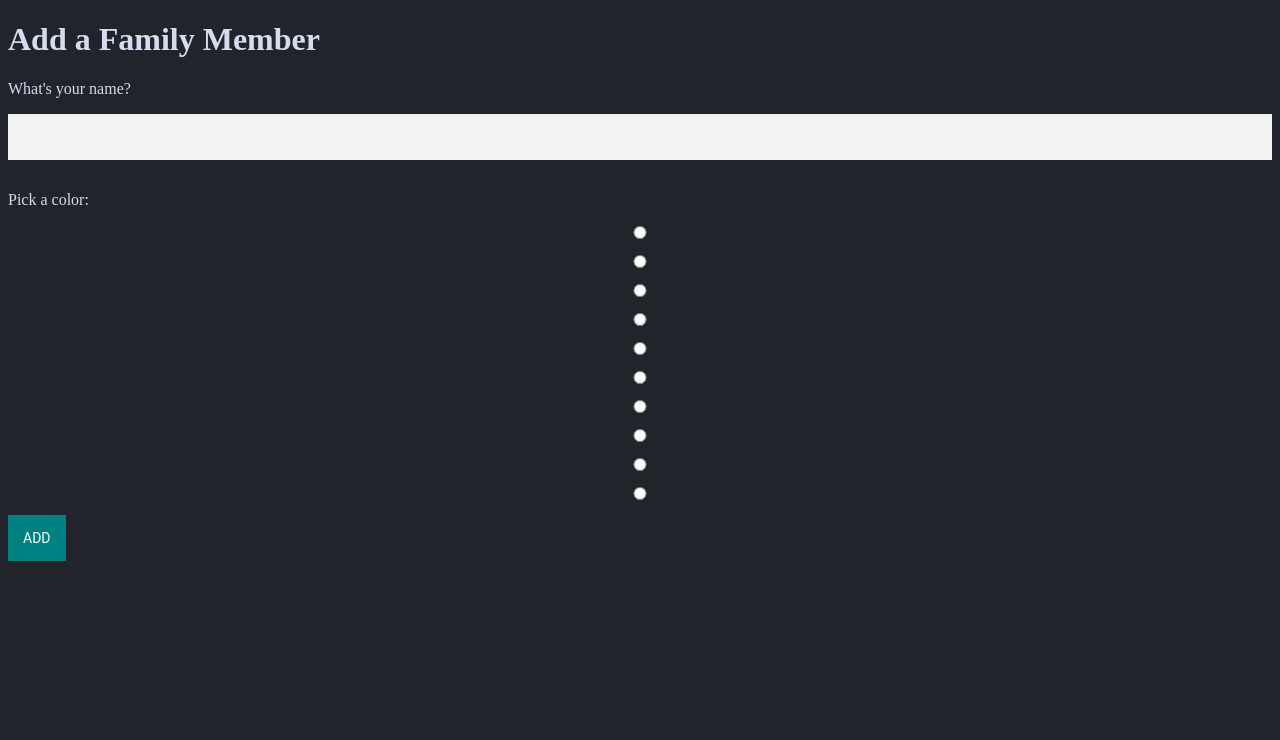
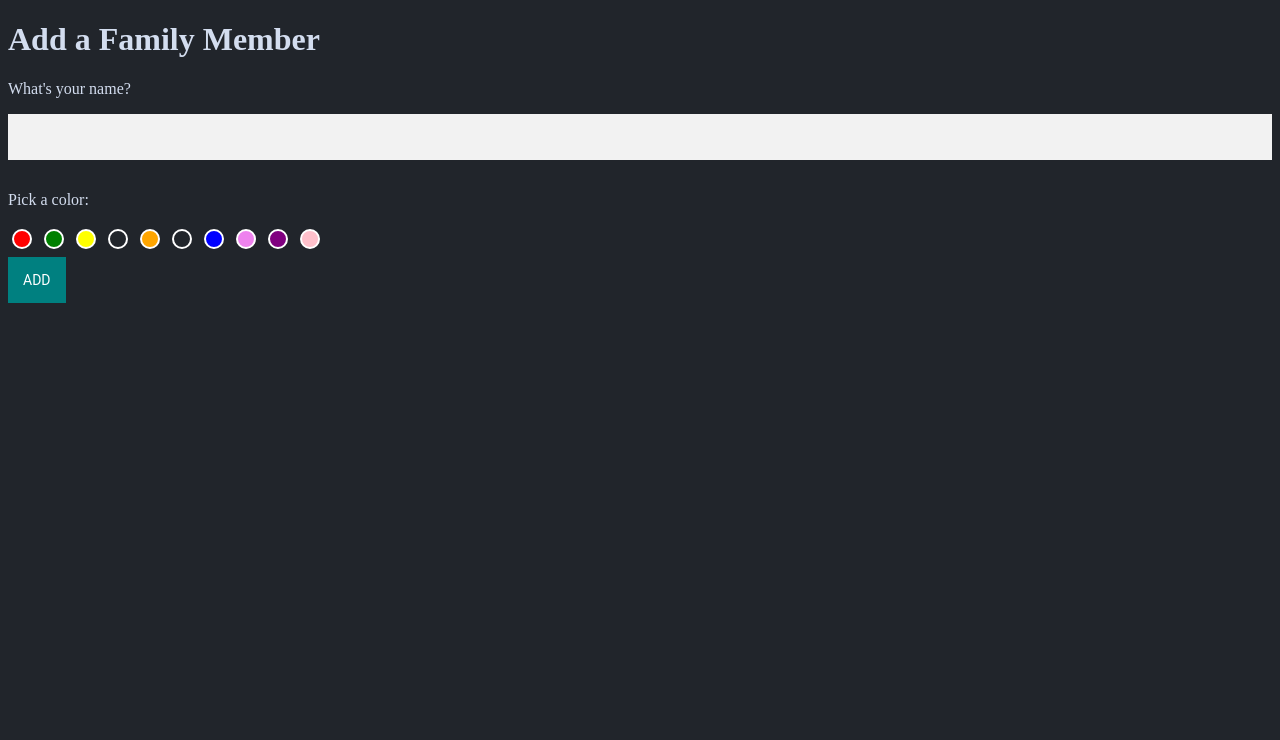
Before and after one commit to xilverbackman/Travel-Tracker, a Node project: template views/addMember.ejs in a window 1280 px wide. Shown: the top 740 px of the page. Run offline with Node 20 templates, Linux system fonts and the light colour scheme; the template is opened without the code that fills it, so the values that code supplies are empty.

Commit message:
Added colours for addFamily func, added deleteUser func

```diff
--- a/package.json
+++ b/package.json
@@ -15,6 +15,7 @@
     "dotenv": "^17.2.3",
     "ejs": "^3.1.9",
     "express": "^4.18.2",
+    "method-override": "^3.0.0",
     "path": "^0.12.7",
     "pg": "^8.11.3"
   }
--- a/porjectNotes.txt
+++ b/porjectNotes.txt
@@ -1,3 +1,3 @@
 (1) Don't give users access to hidden fields for security purposes (e.g. URL query string "http://...?username=${username}")
 
-(2) index.js is the "main branch" while any other added routes using Express Router are "side branches". These side branches need to be mounted onto the main branch(the file with app.listen(port, () => { ... });
+(2) index.js is the "main branch" while any other added routes using Express Router are "side branches". These side branches need to be mounted onto the main branch(the file with app.listen(port, () => { ... }));
--- a/public/styles/main.css
+++ b/public/styles/main.css
@@ -83,8 +83,6 @@ button {
   text-transform: uppercase;
   outline: 0;
   background: teal;
-  /* float: right;
-  margin-bottom: -100px; */
   border: 0;
   padding: 15px;
   color: #ffffff;
@@ -92,6 +90,34 @@ button {
   -webkit-transition: all 0.3 ease;
   transition: all 0.3 ease;
   cursor: pointer;
+}
+
+button.input.red {
+  background-color: red;
+}
+button.input.orange {
+  background-color: orange;
+}
+button.input.yellow {
+  background-color: yellow;
+}
+button.input.green {
+  background-color: green;
+}
+button.input.blue {
+  background-color: blue;
+}
+button.input.violet {
+  background-color: violet;
+}
+button.input.purple {
+  background-color: purple;
+}
+button.input.pink {
+  background-color: pink;
+}
+button.input.olive {
+  background-color: olive;
 }
 
 .total-count {
@@ -117,7 +143,7 @@ button {
 }
 
 .user-tabs form input[type="submit"] {
-  margin: 0;            /* remove the bottom gap */
-  width: auto;          /* optional: keeps button size to content */
-  display: inline-block;/* or block; either is fine */
+  margin: 0; /* remove the bottom gap */
+  width: auto; /* optional: keeps button size to content */
+  display: inline-block; /* or block; either is fine */
 }
--- /dev/null
+++ b/public/styles/new.css
@@ -0,0 +1,39 @@
+/* 1. Hide the native radios and kill their hitbox */
+form[action="/members/new"] input[type="radio"][name="color"] {
+  position: absolute;
+  opacity: 0;
+  width: 0;
+  height: 0;
+  pointer-events: none; /* mouse can't click the invisible box */
+}
+
+/* 2. Make labels only wrap the little circle */
+form[action="/members/new"] label {
+  display: inline-block;
+}
+
+/* 3. Visible coloured dots (the thing you actually see & click) */
+form[action="/members/new"] label span {
+  display: inline-block;
+  width: 20px;
+  height: 20px;
+  border-radius: 50%;
+  border: 2px solid #fff;
+  margin: 4px;
+  cursor: pointer;
+}
+
+/* 4. Per-colour backgrounds */
+form[action="/members/new"] span.red    { background-color: red; }
+form[action="/members/new"] span.orange { background-color: orange; }
+form[action="/members/new"] span.yellow { background-color: yellow; }
+form[action="/members/new"] span.green  { background-color: green; }
+form[action="/members/new"] span.blue   { background-color: blue; }
+form[action="/members/new"] span.violet { background-color: violet; }
+form[action="/members/new"] span.purple { background-color: purple; }
+form[action="/members/new"] span.pink   { background-color: pink; }
+
+/* 5. Style the *selected* dot */
+form[action="/members/new"] input[type="radio"][name="color"]:checked + label span {
+  box-shadow: 0 0 0 3px #fff;
+}
--- a/src/controllers/userController.js
+++ b/src/controllers/userController.js
@@ -4,8 +4,6 @@ const countries = await checkVisited();
 
 export async function userController(req, res) {
   const id = Number(req.params.id);
-  console.log("REQ PARAMS: " + JSON.stringify(req.params));
-  console.log(`REQ BODY: ${JSON.stringify(id)}`);
   try {
     const users = await getUsers();
     const listOfUsers = users.map((u) => u.id);
@@ -15,7 +13,7 @@ export async function userController(req, res) {
     const userID = Number(req.params.id);
     console.log(`User ID ${JSON.stringify(userID)}`);
     const countries = await userVisitedCountries(userID);
-    console.log(`REQ BODY: ${countries}`);
+    console.log(`User countries: ${countries}`);
     res.render("index.ejs", {
       countries: countries,
       users: users,
--- a/src/index.js
+++ b/src/index.js
@@ -1,28 +1,44 @@
+// app
 import express from "express";
+
+// middleware
 import bodyParser from "body-parser";
+import methodOverride from "method-override";
+
+// misc
 import dotenv from "dotenv";
 import addMembersRouter from "./router/addMembers.js";
 import { countryController } from "./controllers/countryController.js";
 import { homeController } from "./controllers/homeController.js";
 import { userController } from "./controllers/userController.js";
-import { db, SQL } from "./db/pool.js";
+import { getUsers } from "./db/pool.js";
+import { deleteMembersController } from "./controllers/deleteMembersController.js";
 
 dotenv.config();
 
 const app = express();
 const port = 3000;
 
+// serves CSS, images, etc.
 app.use(bodyParser.urlencoded({ extended: true }));
+// fills req.body for forms
 app.use(express.static("public"));
+// looks at req.query._method
+app.use(methodOverride("_method"));
+
 app.use("/members", addMembersRouter());
 
+// Routes
 app.get("/", homeController);
 app.post("/add/:id", countryController);
 app.get("/user/:id", userController);
-
 app.get("/member", async (req, res) => {
-  res.render("addMember.ejs", {});
+  let users = await getUsers();
+  res.render("addMember.ejs", {
+    users: users,
+  });
 });
+app.delete("/members/:id", deleteMembersController);
 
 app.listen(port, () => {
   console.log(`Server running on http://localhost:${port}`);
--- a/views/addMember.ejs
+++ b/views/addMember.ejs
@@ -1,19 +1,18 @@
 <!DOCTYPE html>
 <html lang="en">
-
   <head>
-  <meta charset="UTF-8">
-  <meta name="viewport" content="width=device-width, initial-scale=1.0">
+    <meta charset="UTF-8" />
+    <meta name="viewport" content="width=device-width, initial-scale=1.0" />
     <title>New User</title>
-  <link rel="stylesheet" href="./styles/main.css">
-  <link rel="stylesheet" href="./styles/new.css">
+    <link rel="stylesheet" href="/styles/main.css" />
+    <link rel="stylesheet" href="/styles/new.css" />
   </head>
 
   <body>
-  <h1>Add a Family Member</h1>
+    <h1><%= locals.err ? err : "Add a Family Member"%></h1>
     <form action="/members/new" method="post">
       <p>What's your name?</p>
-    <input type="text" name="name">
+      <input type="text" name="name" />
 
       <p>Pick a color:</p>
       <input type="radio" name="color" id="red" value="red" />
@@ -48,6 +47,12 @@
       <div class="spacer"></div>
       <button type="submit">Add</button>
     </form>
+    <div class="user-tabs">
+      <% users.forEach((user) => { %>
+      <form action="/members/<%= user.id %>?_method=DELETE" method="post">
+        <button class="input <%= user.colour%>"><%= user.name %></button>
+      </form>
+      <% }); %>
+    </div>
   </body>
-
 </html>
```
Also changed, not shown: src/controllers/addMembersController.js (added, +26 -0 lines), src/controllers/countryController.js (+20 -32 lines), src/controllers/deleteMembersController.js (added, +32 -0 lines), src/controllers/homeController.js (+5 -4 lines), src/db/pool.js (+117 -2 lines), src/db/queries.sql (+10 -0 lines), src/router/addMembers.js (+4 -5 lines), views/index.ejs (+6 -2 lines), 2 other files. Lines whose indentation alone changed are shown as unchanged.
